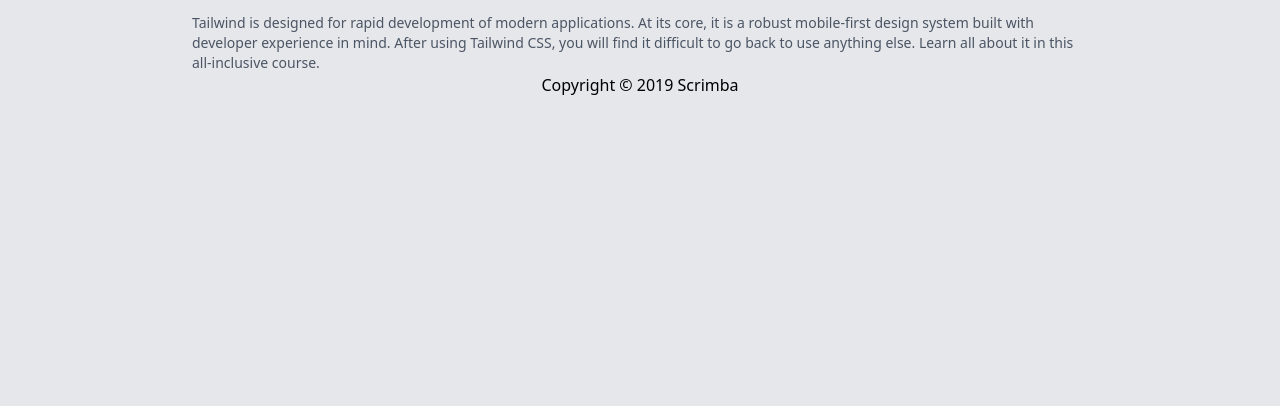
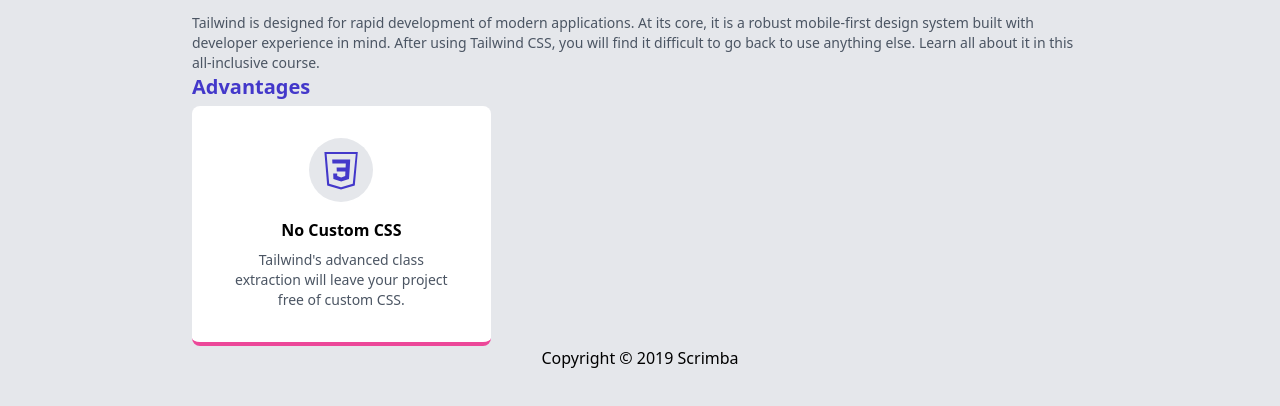
Before and after one commit to mehrnaz98/Tailwind-CSS-Landing-Page, a website: page index.html in a window 1280 px wide. Shown: the part 276-682 px from the top of the page. Drawn offline with nearby package versions, Linux system fonts and the light colour scheme.

Commit message:
Update index.html

```diff
--- a/index.html
+++ b/index.html
@@ -77,6 +77,39 @@
           it difficult to go back to use anything else. Learn all about it in
           this all-inclusive course.
         </p>
+
+        <h2
+          class="pb-1 font-bold text-xl text-indigo-700 border-b boder-indigo-600"
+        >
+          Advantages
+        </h2>
+
+        <div class="flex flex-col sm:flex-row">
+          <div class="sm:w-1/3">
+            <div
+              class="bg-white p-8 border-b-4 border-pink-500 rounded-lg flex flex-col items-center"
+            >
+              <div class="bg-gray-200 text-indigo-700 w-16 rounded-full p-2">
+                <svg
+                  class="h-12 w-12 fill-current"
+                  xmlns="http://www.w3.org/2000/svg"
+                  viewBox="0 0 24 24"
+                >
+                  <path
+                    d="M18.9 19.7l-6.9 2-6.9-2L3.7 3h16.7c-.5 5.6-1 11.1-1.5 16.7zM19.4 4H4.8l1.3 14.9 5.9 1.7 5.9-1.7L19.4 4zM8.1 13.8h2V15l2 .7 2-.7.1-2.2H9.9l-.1-2h4.5l.1-2H7.7l-.1-2h9l-.2 3.9-.4 5.8-3.9 1.3-3.9-1.3-.1-2.7z"
+                    fill-rule="evenodd"
+                    clip-rule="evenodd"
+                  />
+                </svg>
+              </div>
+              <div class="mt-4 font-bold">No Custom CSS</div>
+              <div class="text-center mt-2 text-gray-600 text-sm">
+                Tailwind's advanced class extraction will leave your project
+                free of custom CSS.
+              </div>
+            </div>
+          </div>
+        </div>
       </div>
     </main>
 
```
